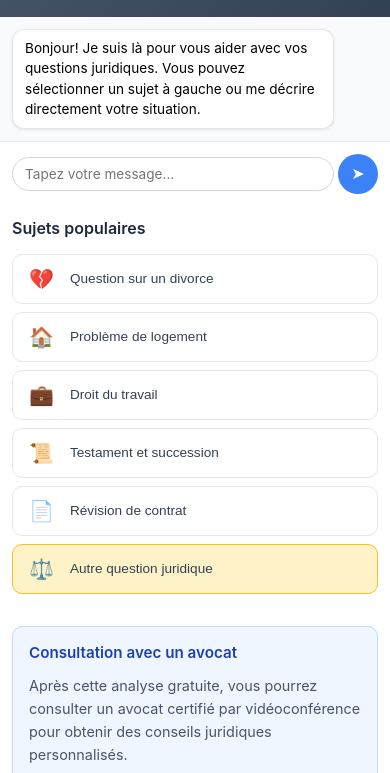
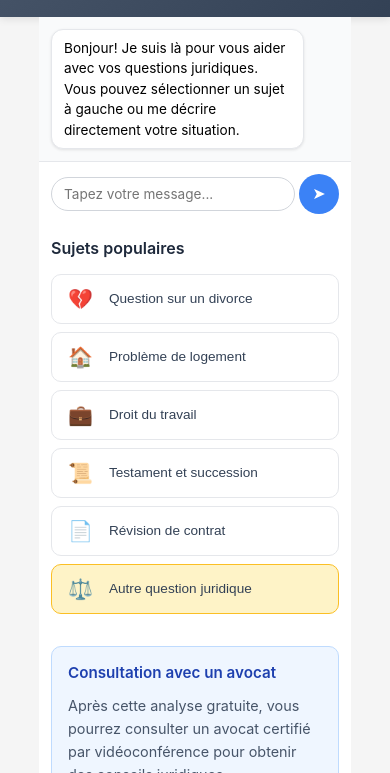
Before and after one commit to djutras/avocatvirtuel, a plain HTML site: page index.html in a window 390 px wide. Shown: the part 71-844 px from the top of the page. Drawn offline with Linux system fonts and the light colour scheme.

Commit message:
Set mobile layout width to 80% for better spacing

```diff
--- a/index.html
+++ b/index.html
@@ -343,7 +343,9 @@
 
             .main-container {
                 flex-direction: column;
-                width: 100%;
+                width: 80%;
+                margin: 0 auto;
+                max-width: 80vw;
             }
 
             .left-panel {
```
